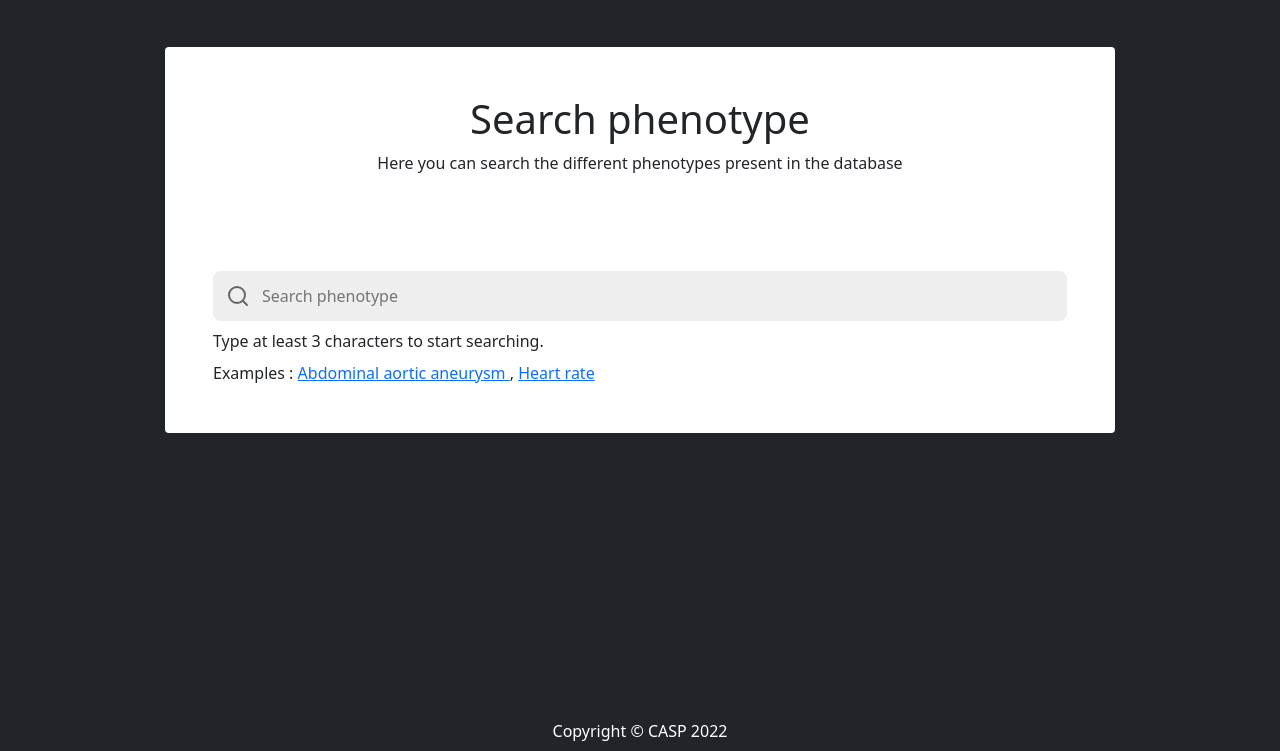
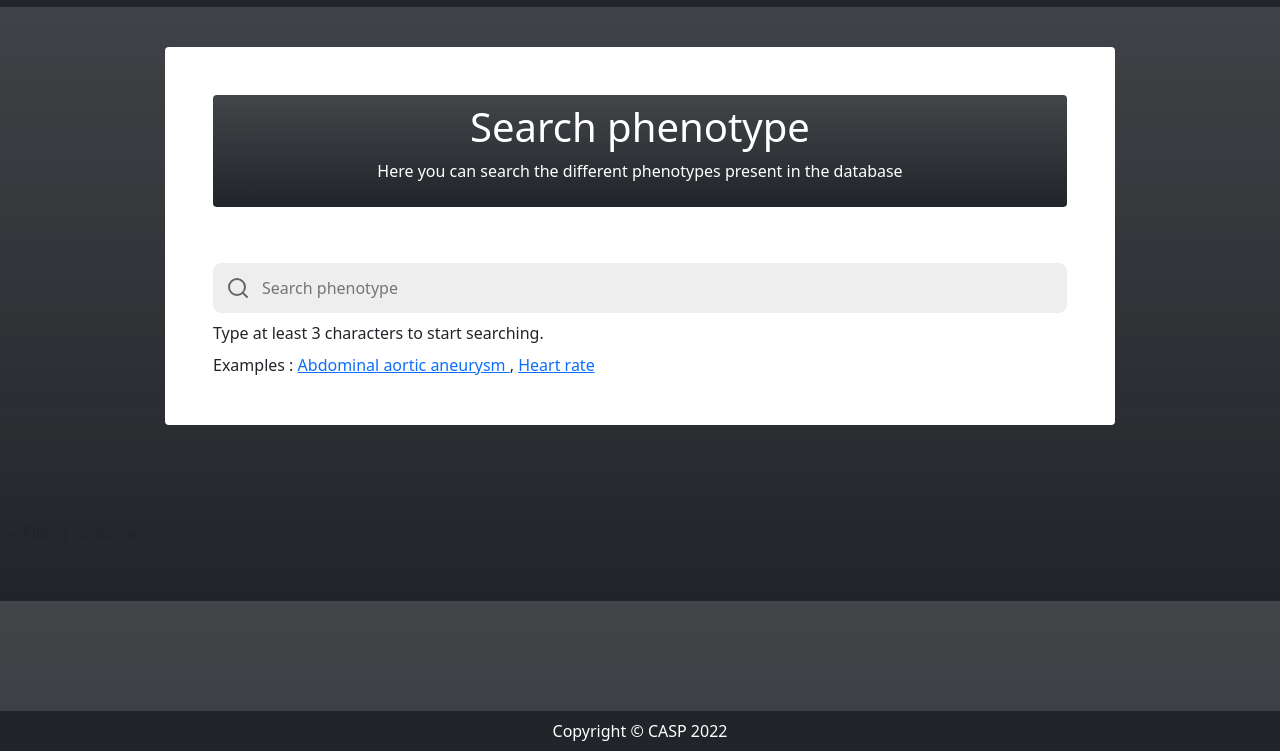
Before and after one commit to Ouertani95/SNP_Project, a Django app: page /phenotype_search/ in a window 1280 px wide. Shown: the part 49-800 px from the top of the page. Run offline with Django 4.2, Linux system fonts and the light colour scheme; some libraries are stand-ins or nearby versions.

Commit message:
added page title background + gradient bg for most pages

```diff
--- a/SNP_App/templates/base.html
+++ b/SNP_App/templates/base.html
@@ -20,9 +20,6 @@
 {% block content %}
 {% endblock content %}
 
-<!-- Filling container -->
-<div class="container p-2 mb-5"></div>
-
 <!-- Footer-->
 <footer class="py-2 bg-dark fixed-bottom">
     <div class="container px-4"><p class="m-0 text-center text-white">Copyright &copy; CASP 2022</p></div>
--- a/SNP_App/templates/phenotype_search.html
+++ b/SNP_App/templates/phenotype_search.html
@@ -2,13 +2,15 @@
 
 {% block content %}
 
-    <div class="container mt-5 pt-5">
+    <div class="container mt-5 pt-5 mb-5 pb-5">
         <div class="row justify-content-center">
             <div class="col-10 p-5 text-center bg-white rounded">
                 <div id="autocomplete" class="autocomplete">
-                    <label for="pheno" class="h1">Search phenotype</label>
-                    <p class="text-center mb-5"> Here you can search the different phenotypes present in the database </p>
-                    <input class="autocomplete-input mt-5" id="pheno" placeholder="Search phenotype"/>
+                     <div class="mb-5 pt-2 pb-2 bg-dark bg-gradient text-white rounded">
+                        <label for="pheno" class="h1">Search phenotype</label>
+                        <p class="text-center"> Here you can search the different phenotypes present in the database </p>
+                     </div>
+                    <input class="autocomplete-input mt-2" id="pheno" placeholder="Search phenotype"/>
                     <ul class="autocomplete-result-list"></ul>
                 </div>
                 <div class="text-start mt-2">Type at least 3 characters to start searching.</div>
@@ -19,6 +21,11 @@
             </div>
         </div>
     </div>
+    <-- Filling containers -->
+    <div class="mb-4 pb-4">
+    </div>
+    <div class="mb-1 pb-1">
+    </div>
 
 {% endblock content %}
 
--- a/SNP_App/templates/snp_results.html
+++ b/SNP_App/templates/snp_results.html
@@ -6,7 +6,9 @@
         <div class="row justify-content-center">
             <div class="col">
 
-                <h1 class="text-center pb-5"> SNP results </h1>
+                <h1 class="text-center mb-5 pt-2 pb-2 bg-dark bg-gradient text-white rounded">
+                    SNP results
+                </h1>
 
                 <div class="accordion mb-5" id="accordionPanelsStayOpenExample">
                     <div class="accordion-item">
--- a/SNP_App/templates/upload.html
+++ b/SNP_App/templates/upload.html
@@ -40,6 +40,11 @@
         </div>
 
     </form>
+     <-- Filling containers -->
+    <div class="mb-4 pb-4">
+    </div>
+    <div class="mb-5 pb-5">
+    </div>
 
 {% endblock content %}
 
--- a/SNP_App/views.py
+++ b/SNP_App/views.py
@@ -10,7 +10,7 @@ from .scripts.upload_data import FileUploader
 
 
 def display_home(request):
-    return render(request, 'home.html', {'title': "Home", 'body_class': "bg-dark"})
+    return render(request, 'home.html', {'title': "Home", 'body_class': "bg-dark bg-gradient"})
 
 
 @login_required(login_url='/login/')
@@ -39,7 +39,8 @@ def upload_file(request):
 
     else:
         form = UploadFileForm()
-    return render(request, 'upload.html', {'form': form, 'title': "upload", 'body_class': "bg-dark"})
+    return render(request, 'upload.html', {'form': form, 'title': "upload",
+                                           'body_class': "bg-dark bg-gradient"})
 
 
 def search_snp(request):
@@ -61,7 +62,8 @@ def search_snp(request):
                         return render(request, 'snp_search_forms.html', {'title': "SNP search",
                                                                          'chrom_form': chrom_search_form,
                                                                          'rsid_form': rsid_search_form,
-                                                                         'errors': error})
+                                                                         'errors': error,
+                                                                         'body_class': "bg-dark bg-gradient"})
                     query = SNP.objects.filter(Chrom=chrom, Chrom_pos__range=(region[0], region[1]))
                 else:
                     query = SNP.objects.filter(Chrom=chrom)
@@ -74,7 +76,7 @@ def search_snp(request):
                                                                  'chrom_form': chrom_search_form,
                                                                  'rsid_form': rsid_search_form,
                                                                  'errors': form.errors,
-                                                                 'body_class': "bg-dark"})
+                                                                 'body_class': "bg-dark bg-gradient"})
         else:
             form = SnpSearchRsidForm(request.POST)
             rsid_string = request.POST.get("rsid")
@@ -90,7 +92,7 @@ def search_snp(request):
         return render(request, 'snp_search_forms.html', {'title': "SNP search",
                                                          'chrom_form': chrom_search_form,
                                                          'rsid_form': rsid_search_form,
-                                                         'body_class': "bg-dark"})
+                                                         'body_class': "bg-dark bg-gradient"})
 
 
 class SNPListView(ServerSideDatatableView):
@@ -111,7 +113,8 @@ def snp_details(request, rsid):
 
 
 def pheno_auto_search(request):
-    return render(request, 'phenotype_search.html', {'title': "Phenotype search", 'body_class': "bg-dark"})
+    return render(request, 'phenotype_search.html', {'title': "Phenotype search",
+                                                     'body_class': "bg-dark bg-gradient"})
 
 
 def pheno_autocomplete(request):
@@ -148,8 +151,8 @@ def phenotype_details(request, name):
 
 
 def about(request):
-    return render(request, 'about.html', {'title': "About", 'body_class': "bg-dark"})
+    return render(request, 'about.html', {'title': "About", 'body_class': "bg-dark bg-gradient"})
 
 
 def contact(request):
-    return render(request, 'contact.html', {'title': "Contact", 'body_class': "bg-dark"})
+    return render(request, 'contact.html', {'title': "Contact", 'body_class': "bg-dark bg-gradient"})
```
Also changed, not shown: SNP_App/templates/details.html (+4 -3 lines), SNP_App/templates/home.html (+5 -5 lines), SNP_App/templates/phenotype_list.html (+5 -4 lines), SNP_App/templates/snp_search_forms.html (+7 -6 lines).
